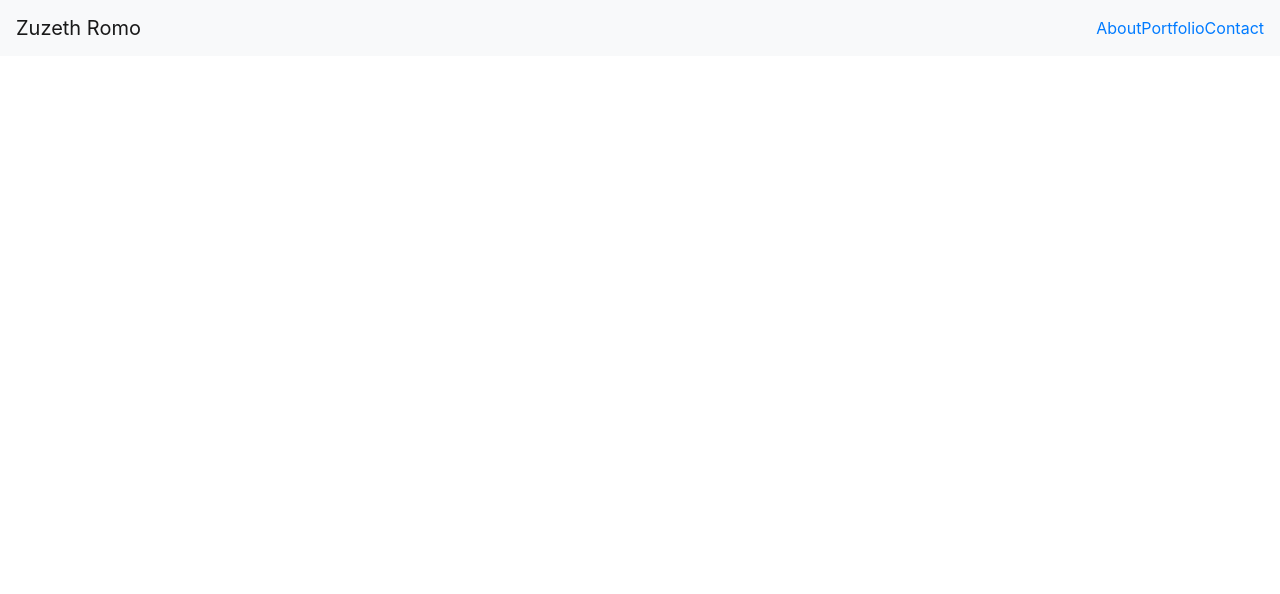
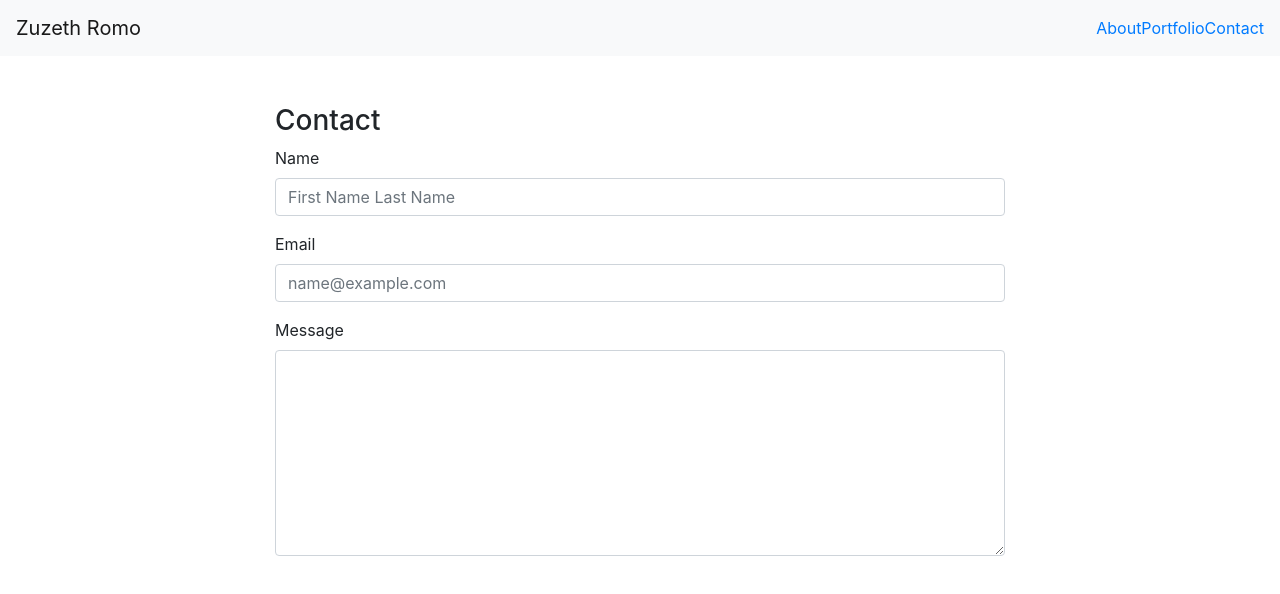
Before and after one commit to zuzethromo/Bootstrap-Portfolio, a plain HTML site: page contact.html in a window 1280 px wide. Drawn offline with nearby package versions, Linux system fonts and the light colour scheme.

Commit message:
third HTMLpg

```diff
--- a/contact.html
+++ b/contact.html
@@ -26,6 +26,32 @@
             </ul>
         </div>
     </nav>
+    <div class="container">
+        <div class="row">
+        <div class="mx-auto mt-5 col-lg-8">
+            <div class="page-header">
+                <h3>Contact</h3>
+            </div>
+        <form>
+            <div class="form-group">
+                <label for="exampleFormControlInput1">Name</label>
+                <input type="name" class="form-control" id="exampleFormControlInput1"
+                placeholder="First Name Last Name">
+            </div>
+            <div class="form-group">
+                <label for="exampleFormControlInput1">Email</label>
+                <input type="email" class="form-control" id="exampleFormControlInput1"
+                placeholder="name@example.com">
+            </div>
+            <div class="form-group">
+                <label for="exampleFormControlTextarea1">Message</label>
+                <textarea class="form-control" id="exampleFormControlTextarea1" rows="8"></textarea>
+            </div>
+        </form>
+        </div>
+        </div>
+        </div>
+    </div>
 </body>
 
 </html>
```
